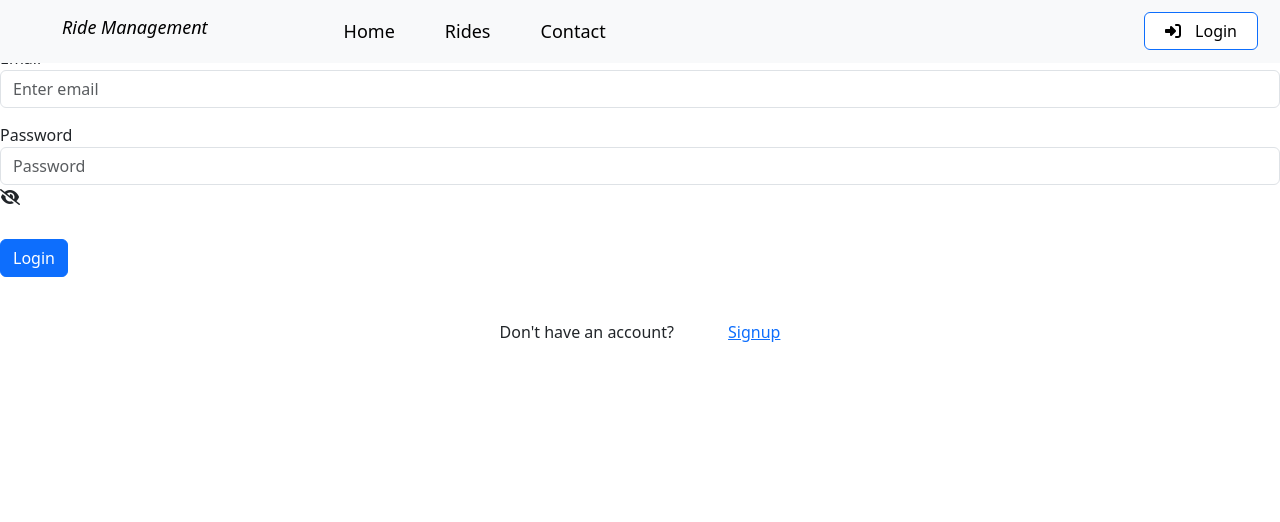
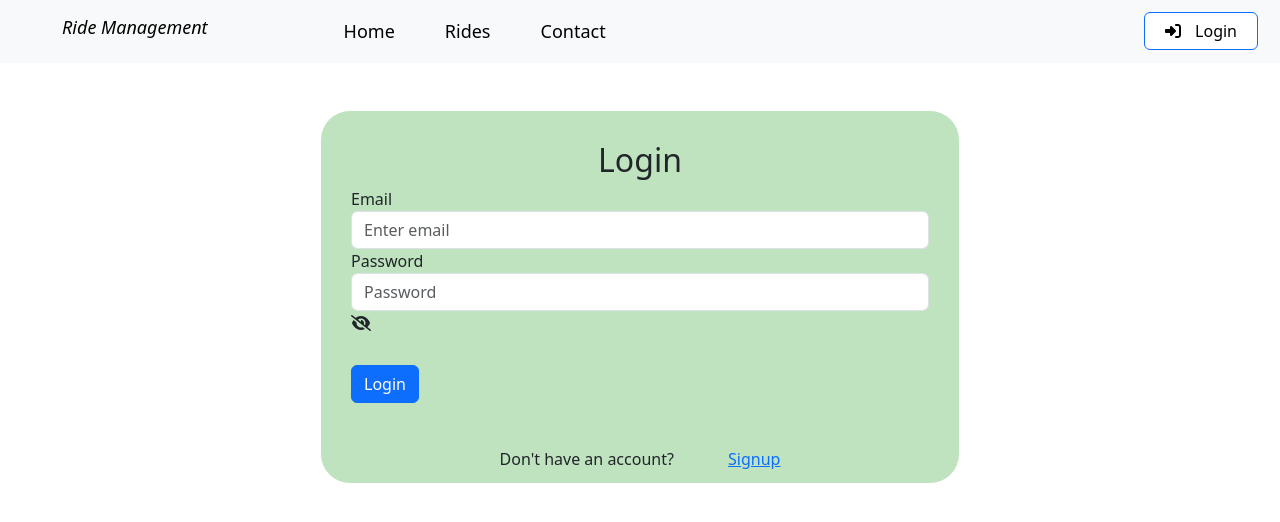
Before and after one commit to Abhinav12-alt/Ride--management-Dashboard, a React (Create React App) app in the folder client/: page /login in a window 1280 px wide. Shown: the top 522 px of the page. Built offline with nearby package versions, Linux system fonts and the light colour scheme.

Commit message:
Update Signup.css

```diff
--- a/client/src/Register/Signup.css
+++ b/client/src/Register/Signup.css
@@ -1,10 +1,16 @@
-#form1 {
-	padding-bottom: 80px;
+form {
+	width: 50%;
+	margin: auto;
+	border: 1px solid white;
+	background-color: rgb(191, 227, 191);
+	margin-top: 110px;
+	padding-right: 30px;
+	padding-left: 30px;
+	padding-top: 30px;
+	padding-bottom: 50px;
+	border-radius: 30px;
 }
-
-#log1 {
+/* register */
+#reg {
 	text-align: center;
 }
-#password2{
-	margin-top: 15px;
-}
```
